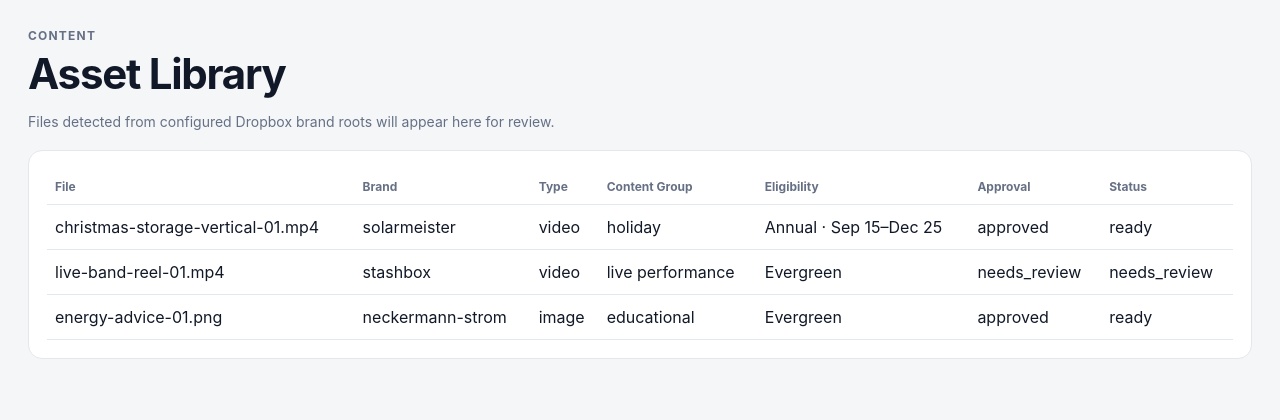
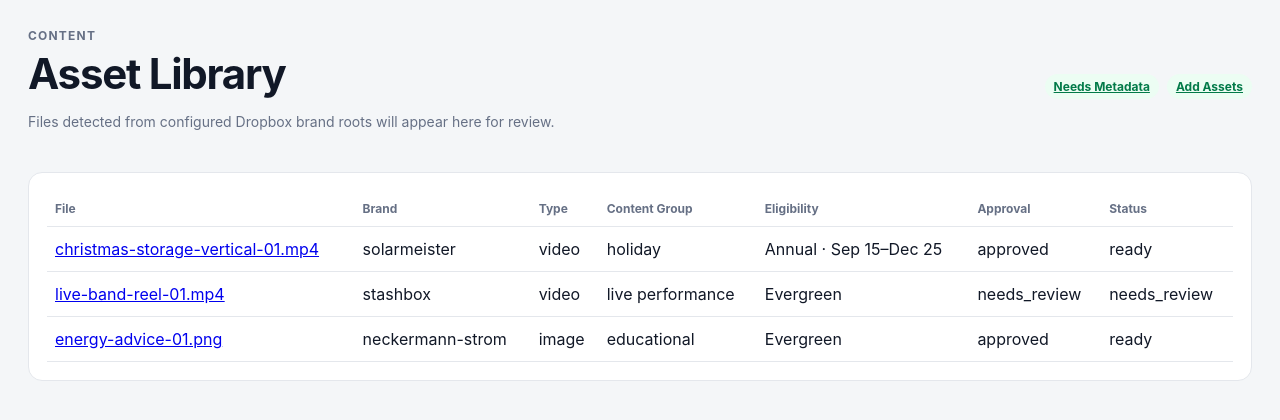
Before and after one commit to elettro/elettro-brand-os, a Next.js app in the folder apps/web/: page /assets in a window 1280 px wide. Shown: the top 420 px of the page. Built offline with nearby package versions, Linux system fonts and the light colour scheme.

Commit message:
Link Asset Library to intake and review queues

```diff
--- a/apps/web/app/assets/page.tsx
+++ b/apps/web/app/assets/page.tsx
@@ -1,11 +1,20 @@
+import Link from "next/link";
 import { mockAssets } from "@/lib/mock-assets";
 
 export default function AssetsPage() {
   return (
     <main className="main">
-      <div className="eyebrow">Content</div>
-      <h1>Asset Library</h1>
-      <p className="muted">Files detected from configured Dropbox brand roots will appear here for review.</p>
+      <div className="topbar">
+        <div>
+          <div className="eyebrow">Content</div>
+          <h1>Asset Library</h1>
+          <p className="muted">Files detected from configured Dropbox brand roots will appear here for review.</p>
+        </div>
+        <div style={{ display: "flex", gap: 8, flexWrap: "wrap" }}>
+          <Link className="status-chip" href="/assets/needs-metadata">Needs Metadata</Link>
+          <Link className="status-chip" href="/assets/add">Add Assets</Link>
+        </div>
+      </div>
 
       <div className="card" style={{ marginTop: 20, overflowX: "auto" }}>
         <table style={{ width: "100%", borderCollapse: "collapse" }}>
@@ -19,7 +28,9 @@ export default function AssetsPage() {
           <tbody>
             {mockAssets.map((asset) => (
               <tr key={asset.id}>
-                <td style={{ padding: "12px 8px", borderBottom: "1px solid var(--line)" }}>{asset.filename}</td>
+                <td style={{ padding: "12px 8px", borderBottom: "1px solid var(--line)" }}>
+                  <Link href={`/assets/${asset.id}`}>{asset.filename}</Link>
+                </td>
                 <td style={{ padding: "12px 8px", borderBottom: "1px solid var(--line)" }}>{asset.brandId}</td>
                 <td style={{ padding: "12px 8px", borderBottom: "1px solid var(--line)" }}>{asset.kind}</td>
                 <td style={{ padding: "12px 8px", borderBottom: "1px solid var(--line)" }}>{asset.contentGroup}</td>
```
